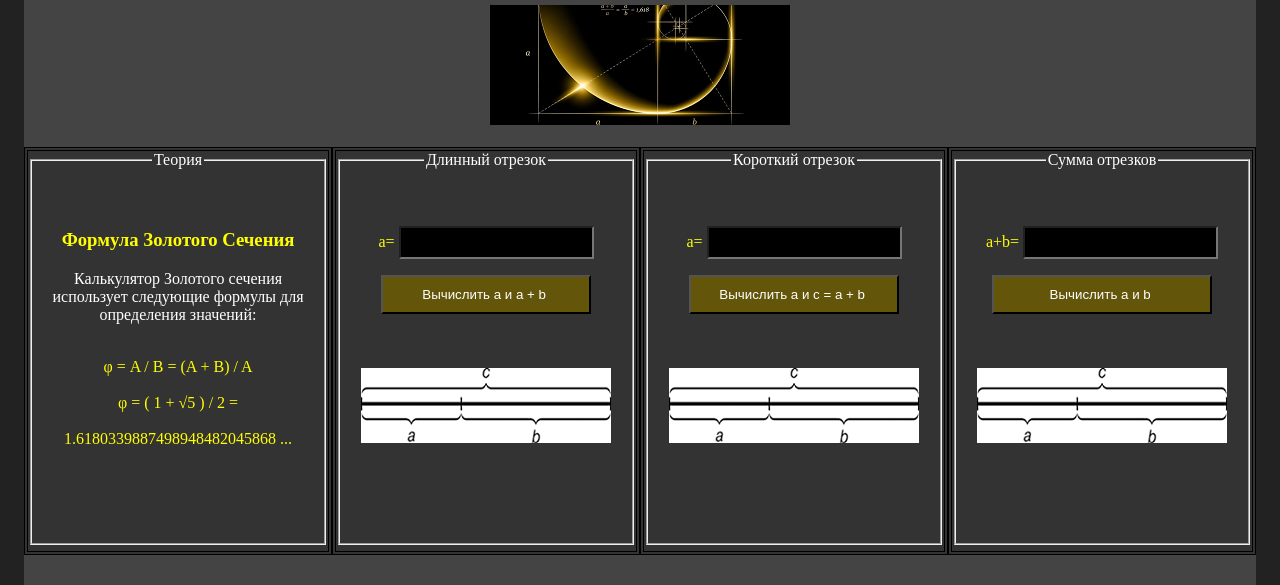
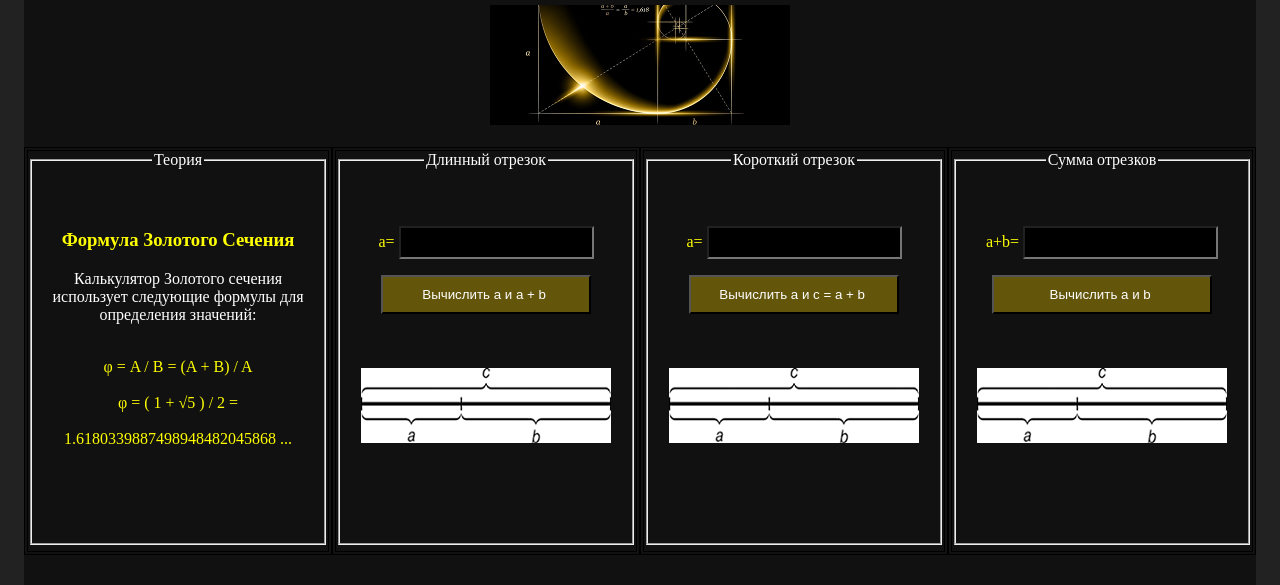
Before and after one commit to KorostelevaAM/gs, a plain HTML site: page index.html in a window 1280 px wide. Shown: the part 110-695 px from the top of the page. Drawn offline with Linux system fonts and the light colour scheme; a script that the page names is missing.

Commit message:
Add files via upload

```diff
--- a/main.css
+++ b/main.css
@@ -9,13 +9,13 @@ body
     height: 400px;
     float: left;
     border: 4px double black;
-    background: #333;
+    background: #111;
     text-align: center;
 }
 
 .s,.p
 {
-    background-color: #444;
+    background-color: #111;
     text-align: center;
     color: white;
 }
```
